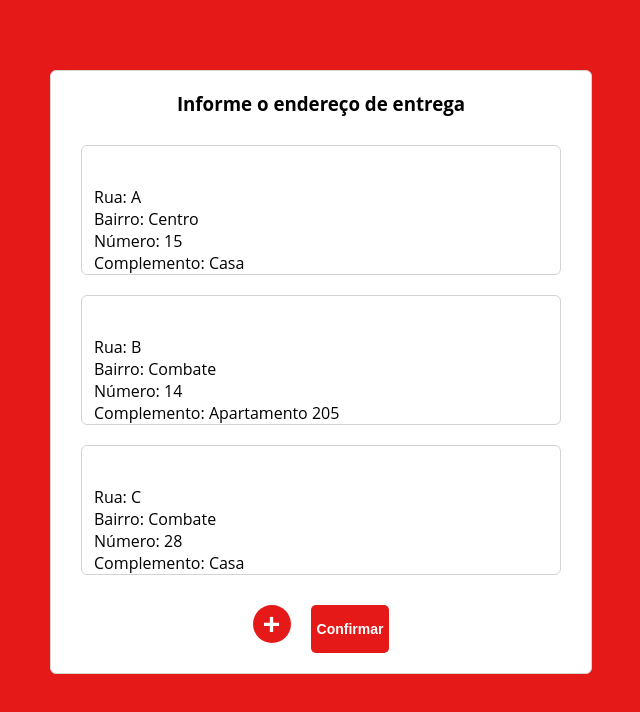
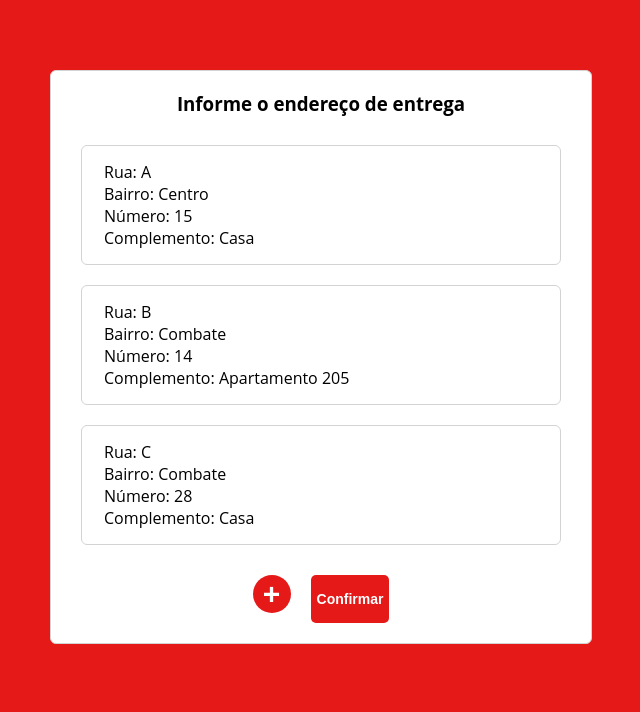
Before and after one commit to vitorreiel/DeliFood, a Vue app: page /address in a window 1280 px wide. Shown: the top 712 px of the page, without its empty margins (319-959 px from the left). Built offline with nearby package versions, Linux system fonts and the light colour scheme.

Commit message:
ajustado espaçamento na tela de endereços

```diff
--- a/src/components/Address.vue
+++ b/src/components/Address.vue
@@ -82,6 +82,7 @@ import ModalAddress from "./Modal-address.vue";
     }
 
    .address {
+        padding: 15px 10px;
         border: 1px solid lightgrey;
         margin: 10px;
         flex: 100%;
@@ -95,6 +96,7 @@ import ModalAddress from "./Modal-address.vue";
     }
 
    .description {
+        padding: 0;
         display: flex;
         flex-direction: column;
         margin-right: auto;
--- a/src/views/Products.vue
+++ b/src/views/Products.vue
@@ -147,6 +147,7 @@
     }
 
     .description {
+        padding: 0;
         display: flex;
         flex-direction: column;
         margin-right: auto;
```
